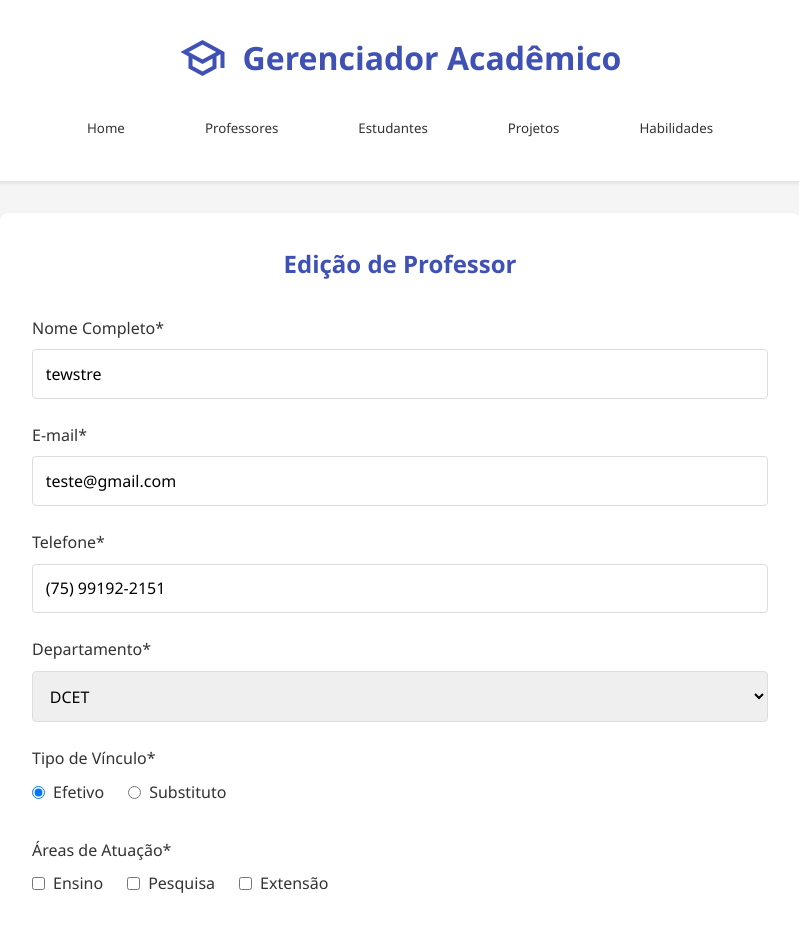
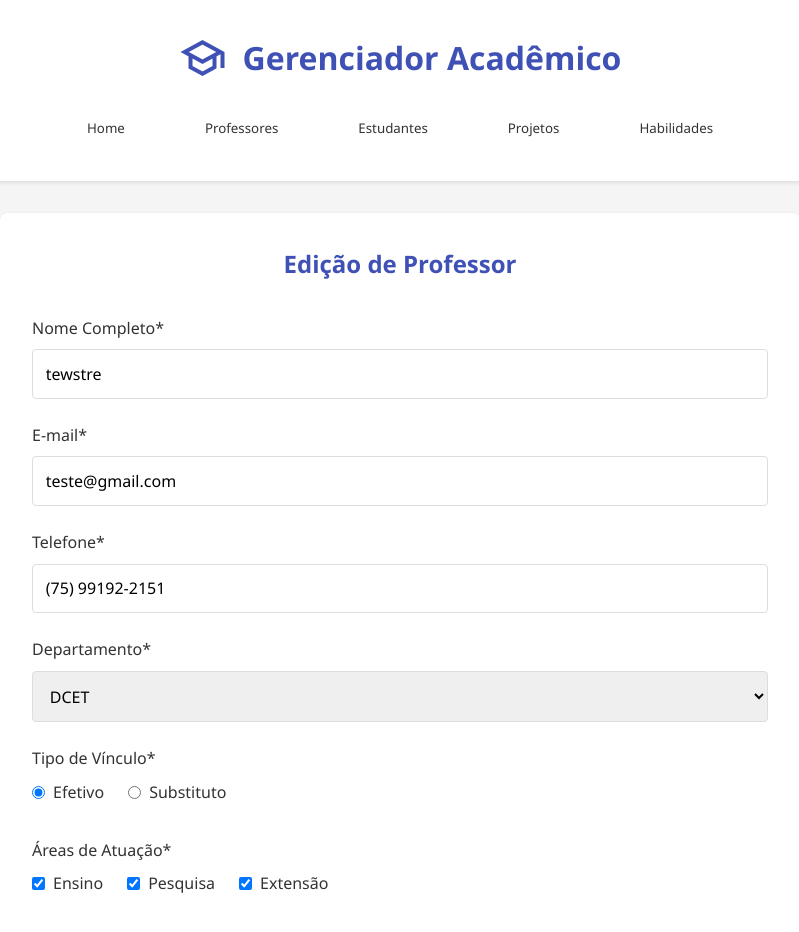
Before and after one commit to colcic-uesc/frontend-project-panelinha, an Angular app: page /teachers/1/edit in a window 1280 px wide. Shown: the top 932 px of the page, without its empty margins (240-1039 px from the left). Built offline with nearby package versions, Linux system fonts and the light colour scheme; no server answers.

Commit message:
feat: update edit teacher component to use reactive form for areas selection

```diff
--- a/src/app/views/edit-teacher/edit-teacher.component.html
+++ b/src/app/views/edit-teacher/edit-teacher.component.html
@@ -81,17 +81,17 @@
 
     <div class="form-group">
       <label>Áreas de Atuação*</label>
-      <div class="checkbox-group">
+      <div formArrayName="areas" class="checkbox-group">
         <label>
-          <input type="checkbox" name="areas" (change)="onAreaChange($event)" value="ensino" required />
+          <input type="checkbox" name="areas" formControlName="0" (change)="onAreaChange($event)" value="ensino" required />
           Ensino
         </label>
         <label>
-          <input type="checkbox" name="areas" (change)="onAreaChange($event)" value="pesquisa" required />
+          <input type="checkbox" name="areas" formControlName="1" (change)="onAreaChange($event)" value="pesquisa" required />
           Pesquisa
         </label>
         <label>
-          <input type="checkbox" name="areas" (change)="onAreaChange($event)" value="extensao" required />
+          <input type="checkbox" name="areas" formControlName="2" (change)="onAreaChange($event)" value="extensao" required />
           Extensão
         </label>
       </div>
--- a/src/app/views/edit-teacher/edit-teacher.component.ts
+++ b/src/app/views/edit-teacher/edit-teacher.component.ts
@@ -41,7 +41,11 @@ export class EditTeacherComponent {
       phone: ['(75) 99192-2151', [Validators.required, Validators.pattern(/^\(\d{2}\) \d{5}-\d{4}$/)]],
       department: ['DCET', Validators.required],
       vinculo: ['efetivo', Validators.required],
-      areas: [['pesquisa'], Validators.required],
+      areas: this.fb.array([
+        this.fb.control('ensino'),
+        this.fb.control('pesquisa'),
+        this.fb.control('extensao')
+      ], Validators.required),
       bio: ['AAAAAAaaaaaaaaaaaaaaAAA', [Validators.required, Validators.minLength(10)]]
     });
   }
```
